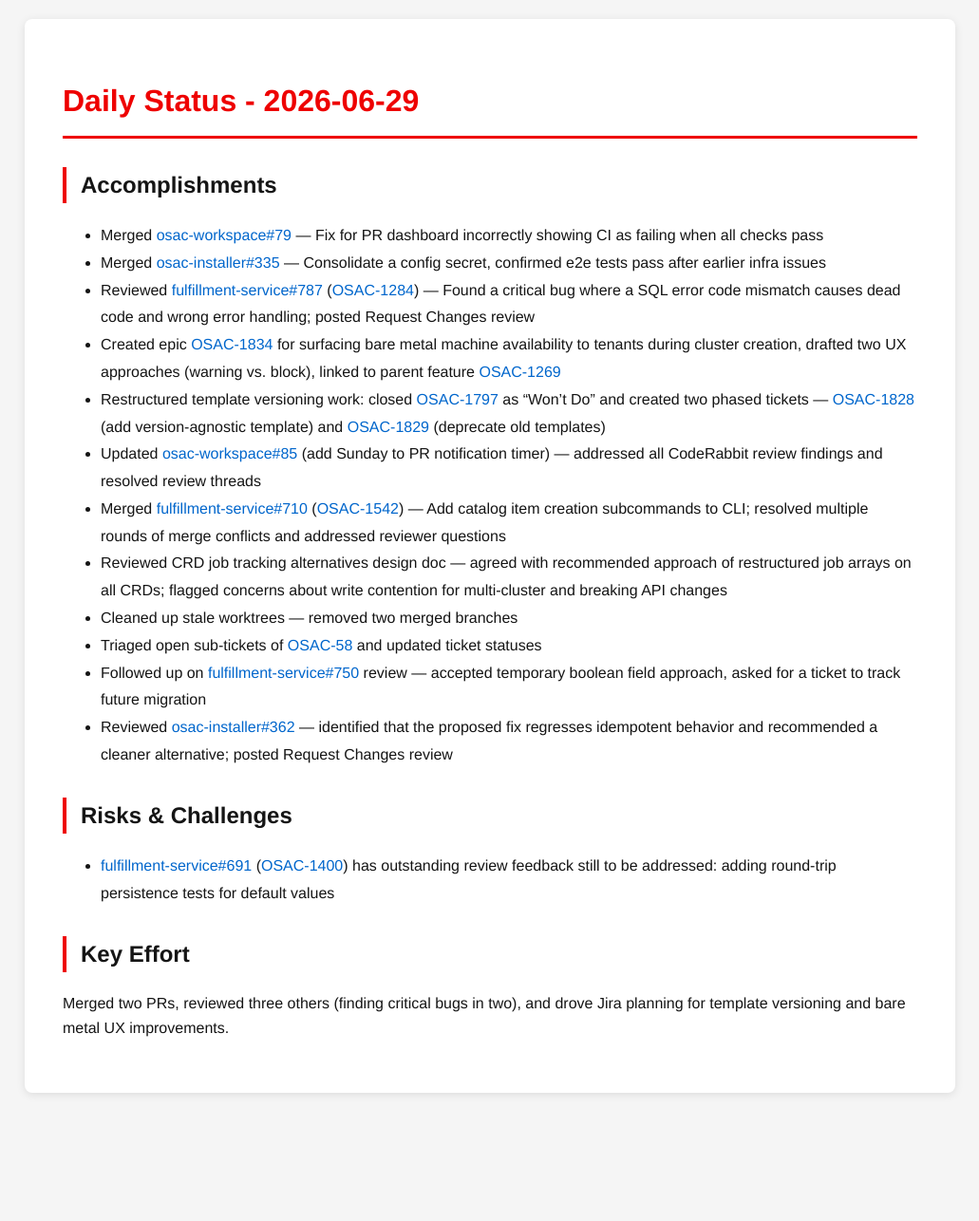
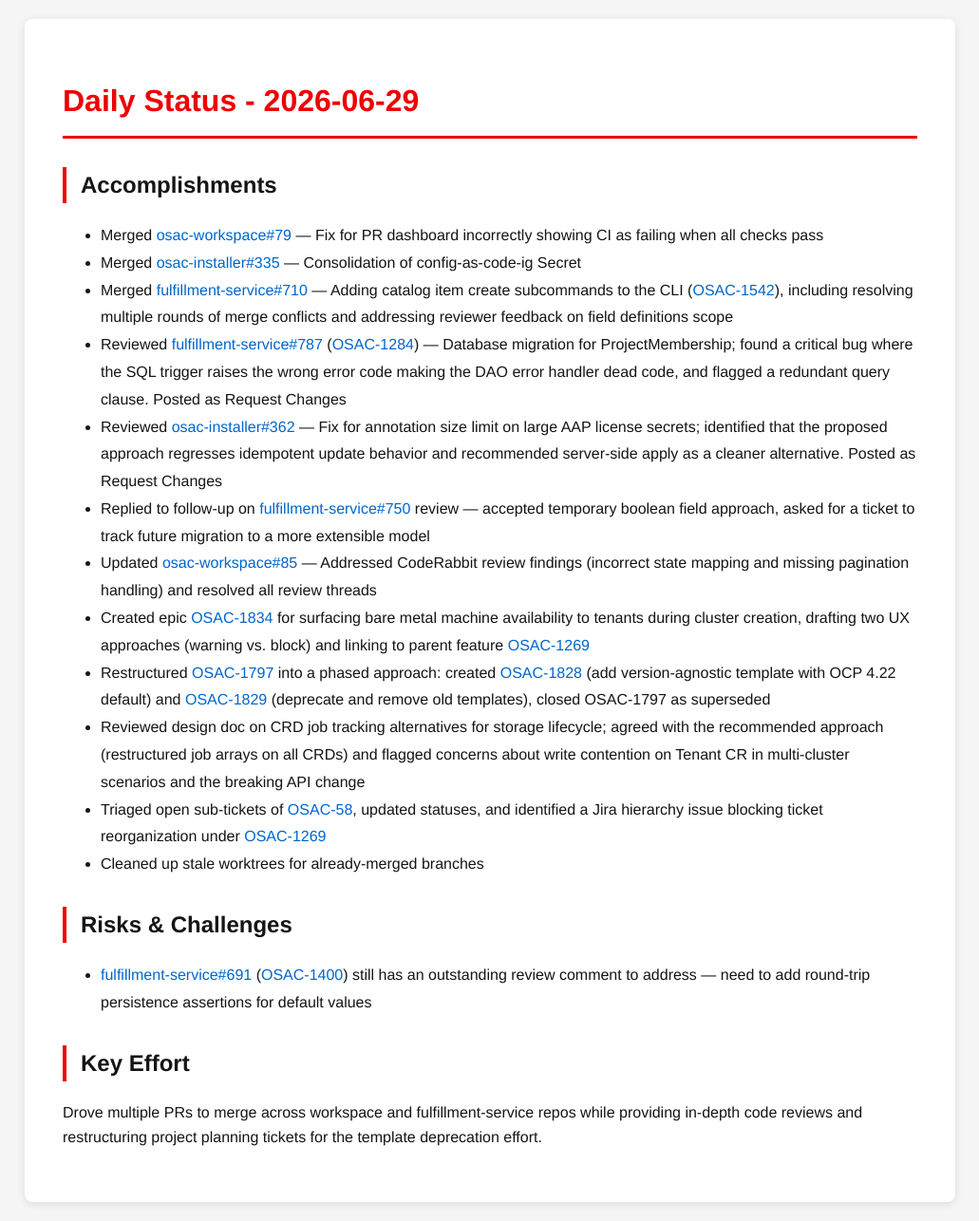
Before and after one commit to tzvatot/daily-status, a Jekyll site: the page built from 2026-06-29.md, in a window 1280 px wide. Shown: the whole page at 95% size, without its empty margins (124-1155 px from the left). Built offline with Jekyll 4.4.1, drawn with Linux system fonts in a browser that asks for light colours; before the commit the page ends 1171 px from its top, so only the background shows below that.

Commit message:
Daily status update - 2026-06-29

```diff
--- a/2026-06-29.md
+++ b/2026-06-29.md
@@ -8,20 +8,20 @@
 
 ## Accomplishments
 - Merged [osac-workspace#79](https://github.com/osac-project/osac-workspace/pull/79) — Fix for PR dashboard incorrectly showing CI as failing when all checks pass
-- Merged [osac-installer#335](https://github.com/osac-project/osac-installer/pull/335) — Consolidate a config secret, confirmed e2e tests pass after earlier infra issues
-- Reviewed [fulfillment-service#787](https://github.com/osac-project/fulfillment-service/pull/787) ([OSAC-1284](https://redhat.atlassian.net/browse/OSAC-1284)) — Found a critical bug where a SQL error code mismatch causes dead code and wrong error handling; posted Request Changes review
-- Created epic [OSAC-1834](https://redhat.atlassian.net/browse/OSAC-1834) for surfacing bare metal machine availability to tenants during cluster creation, drafted two UX approaches (warning vs. block), linked to parent feature [OSAC-1269](https://redhat.atlassian.net/browse/OSAC-1269)
-- Restructured template versioning work: closed [OSAC-1797](https://redhat.atlassian.net/browse/OSAC-1797) as "Won't Do" and created two phased tickets — [OSAC-1828](https://redhat.atlassian.net/browse/OSAC-1828) (add version-agnostic template) and [OSAC-1829](https://redhat.atlassian.net/browse/OSAC-1829) (deprecate old templates)
-- Updated [osac-workspace#85](https://github.com/osac-project/osac-workspace/pull/85) (add Sunday to PR notification timer) — addressed all CodeRabbit review findings and resolved review threads
-- Merged [fulfillment-service#710](https://github.com/osac-project/fulfillment-service/pull/710) ([OSAC-1542](https://redhat.atlassian.net/browse/OSAC-1542)) — Add catalog item creation subcommands to CLI; resolved multiple rounds of merge conflicts and addressed reviewer questions
-- Reviewed CRD job tracking alternatives design doc — agreed with recommended approach of restructured job arrays on all CRDs; flagged concerns about write contention for multi-cluster and breaking API changes
-- Cleaned up stale worktrees — removed two merged branches
-- Triaged open sub-tickets of [OSAC-58](https://redhat.atlassian.net/browse/OSAC-58) and updated ticket statuses
-- Followed up on [fulfillment-service#750](https://github.com/osac-project/fulfillment-service/pull/750) review — accepted temporary boolean field approach, asked for a ticket to track future migration
-- Reviewed [osac-installer#362](https://github.com/osac-project/osac-installer/pull/362) — identified that the proposed fix regresses idempotent behavior and recommended a cleaner alternative; posted Request Changes review
+- Merged [osac-installer#335](https://github.com/osac-project/osac-installer/pull/335) — Consolidation of config-as-code-ig Secret
+- Merged [fulfillment-service#710](https://github.com/osac-project/fulfillment-service/pull/710) — Adding catalog item create subcommands to the CLI ([OSAC-1542](https://redhat.atlassian.net/browse/OSAC-1542)), including resolving multiple rounds of merge conflicts and addressing reviewer feedback on field definitions scope
+- Reviewed [fulfillment-service#787](https://github.com/osac-project/fulfillment-service/pull/787) ([OSAC-1284](https://redhat.atlassian.net/browse/OSAC-1284)) — Database migration for ProjectMembership; found a critical bug where the SQL trigger raises the wrong error code making the DAO error handler dead code, and flagged a redundant query clause. Posted as Request Changes
+- Reviewed [osac-installer#362](https://github.com/osac-project/osac-installer/pull/362) — Fix for annotation size limit on large AAP license secrets; identified that the proposed approach regresses idempotent update behavior and recommended server-side apply as a cleaner alternative. Posted as Request Changes
+- Replied to follow-up on [fulfillment-service#750](https://github.com/osac-project/fulfillment-service/pull/750) review — accepted temporary boolean field approach, asked for a ticket to track future migration to a more extensible model
+- Updated [osac-workspace#85](https://github.com/osac-project/osac-workspace/pull/85) — Addressed CodeRabbit review findings (incorrect state mapping and missing pagination handling) and resolved all review threads
+- Created epic [OSAC-1834](https://redhat.atlassian.net/browse/OSAC-1834) for surfacing bare metal machine availability to tenants during cluster creation, drafting two UX approaches (warning vs. block) and linking to parent feature [OSAC-1269](https://redhat.atlassian.net/browse/OSAC-1269)
+- Restructured [OSAC-1797](https://redhat.atlassian.net/browse/OSAC-1797) into a phased approach: created [OSAC-1828](https://redhat.atlassian.net/browse/OSAC-1828) (add version-agnostic template with OCP 4.22 default) and [OSAC-1829](https://redhat.atlassian.net/browse/OSAC-1829) (deprecate and remove old templates), closed OSAC-1797 as superseded
+- Reviewed design doc on CRD job tracking alternatives for storage lifecycle; agreed with the recommended approach (restructured job arrays on all CRDs) and flagged concerns about write contention on Tenant CR in multi-cluster scenarios and the breaking API change
+- Triaged open sub-tickets of [OSAC-58](https://redhat.atlassian.net/browse/OSAC-58), updated statuses, and identified a Jira hierarchy issue blocking ticket reorganization under [OSAC-1269](https://redhat.atlassian.net/browse/OSAC-1269)
+- Cleaned up stale worktrees for already-merged branches
 
 ## Risks & Challenges
-- [fulfillment-service#691](https://github.com/osac-project/fulfillment-service/pull/691) ([OSAC-1400](https://redhat.atlassian.net/browse/OSAC-1400)) has outstanding review feedback still to be addressed: adding round-trip persistence tests for default values
+- [fulfillment-service#691](https://github.com/osac-project/fulfillment-service/pull/691) ([OSAC-1400](https://redhat.atlassian.net/browse/OSAC-1400)) still has an outstanding review comment to address — need to add round-trip persistence assertions for default values
 
 ## Key Effort
-Merged two PRs, reviewed three others (finding critical bugs in two), and drove Jira planning for template versioning and bare metal UX improvements.
+Drove multiple PRs to merge across workspace and fulfillment-service repos while providing in-depth code reviews and restructuring project planning tickets for the template deprecation effort.
```
